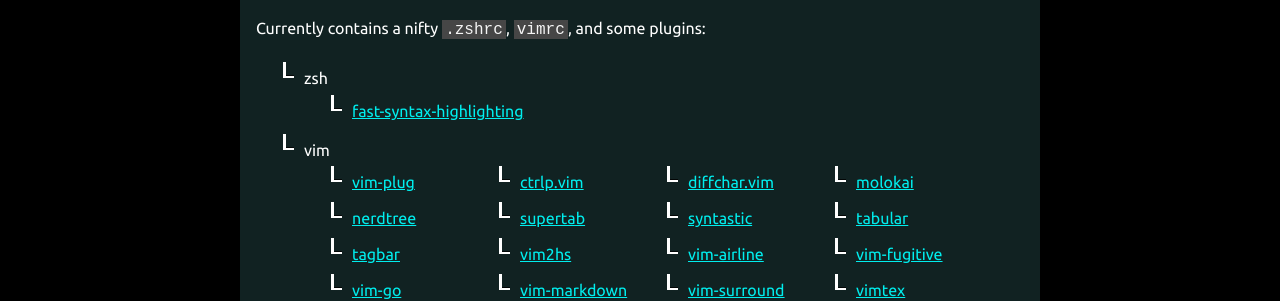
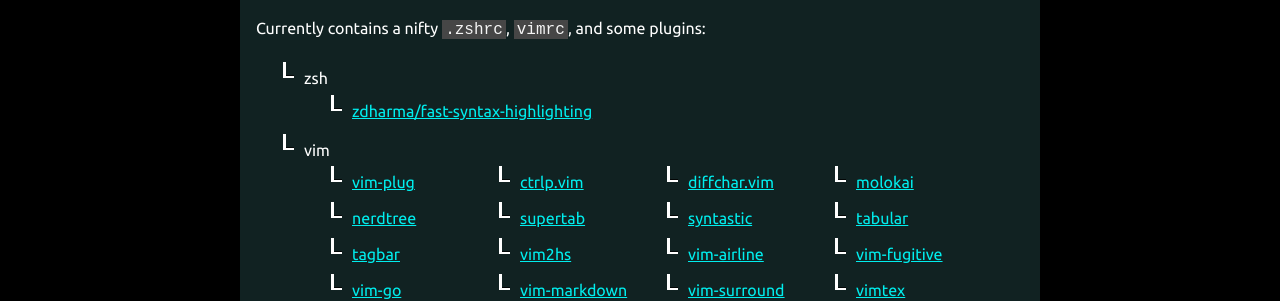
Before and after one commit to muru/muru.github.io, a Jekyll site: the page built from resources.md, in a window 1280 px wide and 900 px high. Shown: the part 241-542 px from the top of the window. Built offline with Jekyll 4.4.1, drawn with Linux system fonts in a browser that asks for light colours.

Commit message:
Fix link to zsh plugin

```diff
--- a/resources.md
+++ b/resources.md
@@ -9,7 +9,7 @@
 Currently contains a nifty `.zshrc`, `vimrc`, and some plugins:
 
 - zsh
-  - [fast-syntax-highlighting](https://github.com/dharma/fast-syntax-highlighting)
+  - [zdharma/fast-syntax-highlighting](https://github.com/zdharma/fast-syntax-highlighting)
 - vim
   - [vim-plug](https://github.com/junegunn/vim-plug)
   - [ctrlp.vim](https://github.com/ctrlpvim/ctrlp.vim.git)
```
